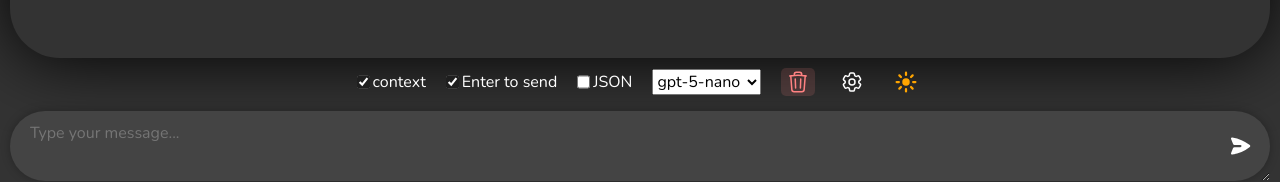
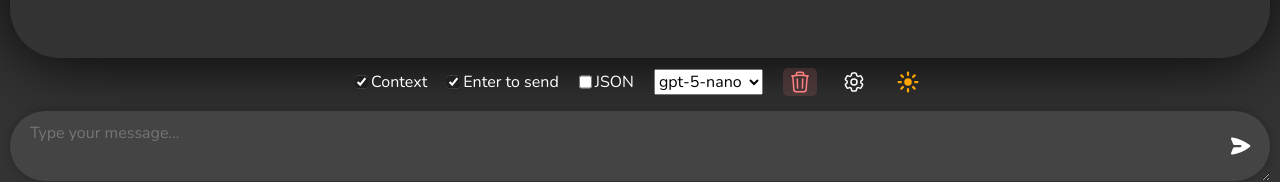
Before and after one commit to shakilkhatri/chatbot, a React (Create React App) app: page / in a window 1280 px wide. Both pictures are taken after typing "Sample123" into the empty fields and a click on the button "Submit". Shown: the part 609-791 px from the top of the page. Built offline with nearby package versions, Linux system fonts and the light colour scheme.

Commit message:
more styling

```diff
--- a/src/Chatbot.jsx
+++ b/src/Chatbot.jsx
@@ -328,7 +328,7 @@ const Chatbot = (props) => {
               id="rememberContext"
               onChange={handlecheckbox1}
             />
-            <label htmlFor="rememberContext">context</label>
+            <label htmlFor="rememberContext">Context</label>
           </div>
           <div>
             <input
--- a/src/styles.css
+++ b/src/styles.css
@@ -10,7 +10,7 @@
 body.dark-mode {
   --primaryColor: #1f1f1f;
   --themeColor: #444;
-  --secondaryColor: #bb86fc;
+  --secondaryColor: #ccc;
   --text-color: #fff;
   background-color: #333;
   color: var(--text-color);
@@ -25,10 +25,10 @@ body.dark-mode {
   color: #000 !important;
 }
 
-.dark-mode .bot-message pre {
+/* .dark-mode .bot-message pre {
   background-color: var(--themeColor);
   box-shadow: 0 0 7px #000;
-}
+} */
 
 .dark-mode .chatbot-form #query {
   background-color: var(--themeColor);
@@ -134,6 +134,11 @@ body {
   margin-right: 100px;
   /* font: normal normal normal 13px/20px SF Pro Display !important; */
   /* font: normal normal normal 13px/20px Roboto !important; */
+}
+
+.bot-message pre {
+  background-color: var(--primaryColor);
+  box-shadow: none !important;
 }
 
 @media only screen and (max-width: 500px) {
```
